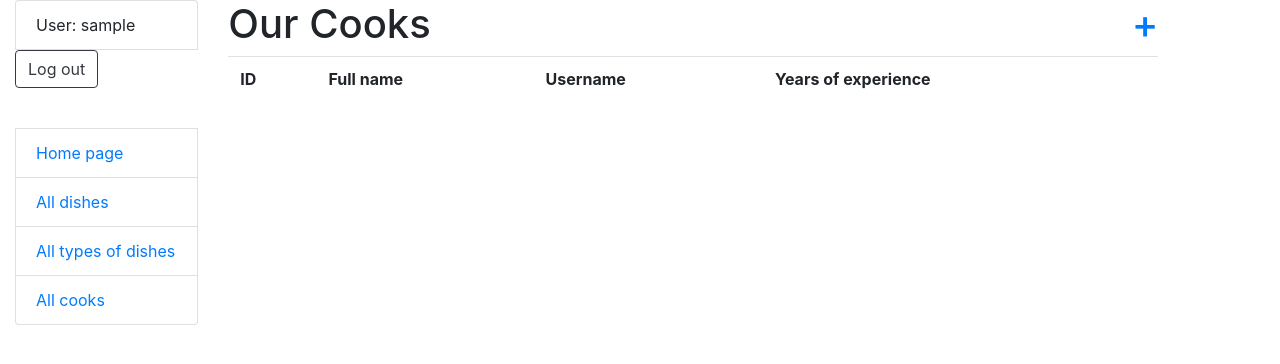
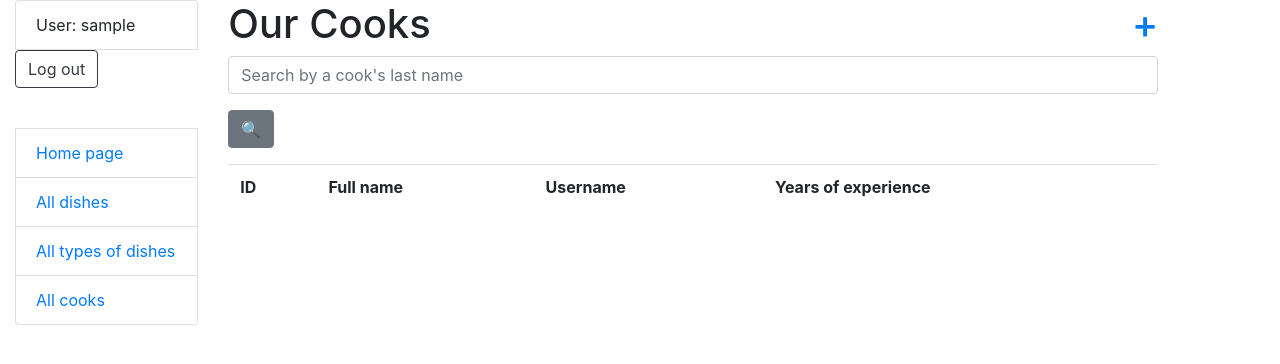
Before and after one commit to AndriiFn/restaurant-kitchen-service, a Django app: page /cooks/ in a window 1280 px wide. Shown: the top 364 px of the page. Run offline with Django 5.2, Linux system fonts and the light colour scheme; the visitor is signed in with stand-in values (Sample User, id 1); data comes from the database, SQL or seed files in the repository; lists and menus that the app fills with data are empty; some libraries are stand-ins or nearby versions.

Commit message:
add search option to cook_list.html and dish_type_list.html

```diff
--- a/templates/kitchen_services/cook_list.html
+++ b/templates/kitchen_services/cook_list.html
@@ -1,7 +1,12 @@
 {% extends "base.html" %}
+{% load crispy_forms_filters %}
 
 {% block content %}
   <h1>Our Cooks <a style="float: right" href="{% url 'kitchen_services:cook-create' %}">+</a></h1>
+  <form method="get" action="">
+    {{ search_form|crispy }}
+    <input type="submit" value="🔍" class="btn btn-secondary" >
+  </form>
   {% if not cook_list %}
     <p>There are no cooks unfortunately :(</p>
   {% else %}
--- a/templates/kitchen_services/dish_type_list.html
+++ b/templates/kitchen_services/dish_type_list.html
@@ -1,7 +1,12 @@
 {% extends "base.html" %}
+{% load crispy_forms_filters %}
 
 {% block content %}
   <h1>Dish types</h1>
+    <form method="get" action="" class="form-inline">
+    {{ search_form|crispy }}
+    <input type="submit" value="🔍" class="btn btn-secondary" >
+  </form>
   <ul>
     {% if dish_type_list %}
       {% for dish_type in dish_type_list %}
```
